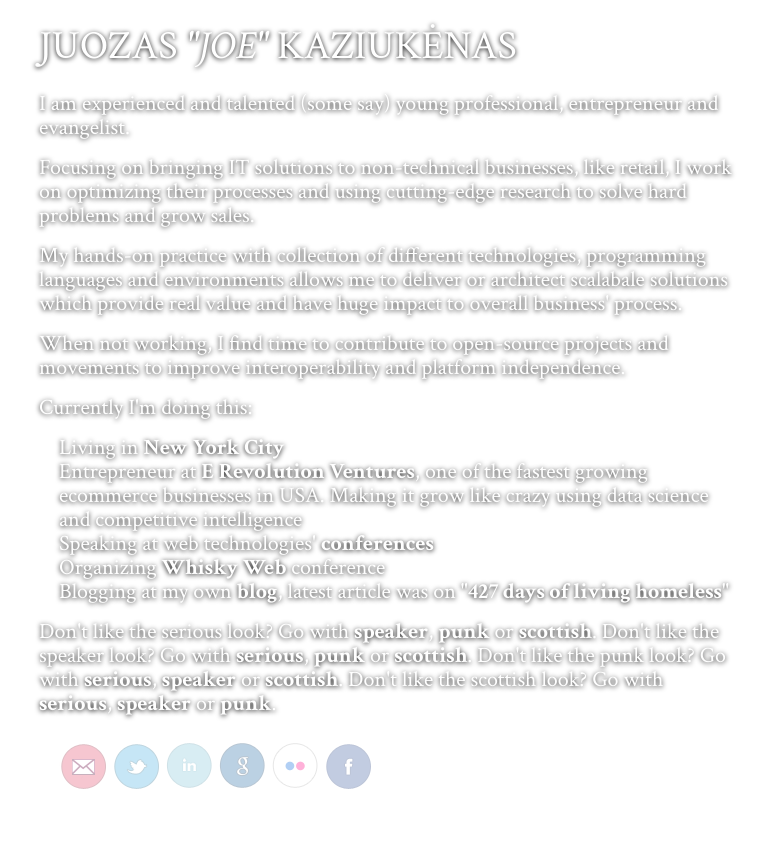
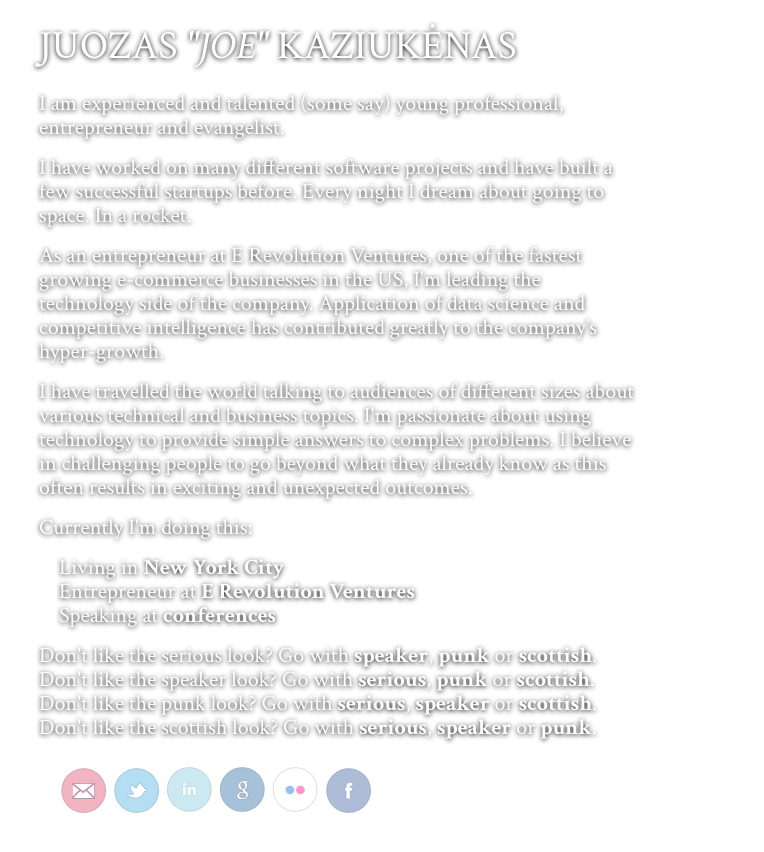
Before and after one commit to juokaz/juokaz.com, a Jekyll site: the page built from index.html, in a window 1280 px wide. Shown: the top 852 px of the page, without its empty margins (11-775 px from the left). Built offline with Jekyll 4.4.1, drawn with Linux system fonts in a browser that asks for light colours; nearby versions of some CDN libraries; library files that are not in the unit come from our copies; the list of posts is cut into pages by our own code.

Commit message:
Updated about text. Removed whiskyweb and blog links

```diff
--- a/index.html
+++ b/index.html
@@ -14,14 +14,14 @@
         p, ul { color: #fff; font: 22px 'Crimson Text', serif; line-height: 24px; margin-bottom: 16px; -webkit-font-smoothing: antialiased; text-shadow: 0 1px 5px black; }
         a { color: #fff; font-weight: bold; text-decoration: none; }
         a:hover { color: #999; }
-        #about { width: 700px; padding: 20px 0 0 30px; margin: 0 auto 0 20px !important; }
+        #about { width: 600px; padding: 20px 0 0 30px; margin: 0 auto 0 20px !important; }
         h1 { font-size: 40px; font-family: 'Crimson Text', serif; font-weight: 300; margin-bottom: 20px; color: #fff; text-shadow: 0 1px 5px black; text-transform:uppercase; }
         ul { margin-left: 20px; }
         ul#connect{ margin-left: 0; width: 60px; position: fixed; right: 52px; top: 22px; }
         #connect li{display:inline;list-style-type:none;}
         #connect a{text-decoration: none;border-style: none;}
-        #connect a:link,#navlist a:visited{text-decoration: none;opacity:0.3;border-style: none;}
-        #connect a:hover{text-decoration: none;opacity:0.8;border-style: none;}
+        #connect a:link,#navlist a:visited{text-decoration: none;opacity:0.4;border-style: none;}
+        #connect a:hover{text-decoration: none;opacity:0.9;border-style: none;}
         #connect img {border:none;margin-bottom:5px;}
 
         #serious #about { padding: 20px 30px 0 0; margin: 0 20px 0 auto !important; }
@@ -57,23 +57,23 @@
         I am experienced and talented (some say) young professional, entrepreneur and evangelist.
     </p>
     <p>
-        Focusing on bringing IT solutions to non-technical businesses, like retail, I work on optimizing their processes and using cutting-edge research to solve hard problems and grow sales.
+        I have worked on many different software projects and have built a few successful startups before. Every night I dream about going to space. In a rocket.
     </p>
     <p>
-        My hands-on practice with collection of different technologies, programming languages and environments allows me to deliver or architect scalabale solutions which provide real value and have huge impact to overall business' process.
+        As an entrepreneur at E Revolution Ventures, one of the fastest growing e-commerce businesses in the US, I'm leading the technology side of the company. Application of data science and competitive intelligence has contributed greatly to the company’s hyper-growth.
     </p>
     <p>
-        When not working, I find time to contribute to open-source projects and movements to improve interoperability and platform independence.
+        I have travelled the world talking to audiences of different sizes about various technical and business topics. I'm passionate about using technology to provide simple answers to complex problems. I believe in challenging people to go beyond what they already know as this often results in exciting and unexpected outcomes.
     </p>
     <p>
         Currently I'm doing this:
     </p>
     <ul>
         <li>Living in <strong>New York City</strong></li>
-        <li>Entrepreneur at <strong>E Revolution Ventures</strong>, one of the fastest growing ecommerce businesses in USA. Making it grow like crazy using data science and competitive intelligence</li>
-        <li>Speaking at web technologies' <a href="conferences.html">conferences</a></li>
-        <li>Organizing <a href="http://whiskyweb.co.uk">Whisky Web</a> conference</li>
-		<li>Blogging at my own <a href="/blog">blog</a>, latest article was on <a href="{{ site.posts[0].url }}">"{{ site.posts[0].title }}"</a></li>
+        <li>Entrepreneur at <strong>E Revolution Ventures</strong></li>
+        <li>Speaking at <a href="conferences.html">conferences</a></li>
+        <!--<li>Organizing <a href="http://whiskyweb.co.uk">Whisky Web</a> conference</li>-->
+		<!--<li>Blogging at my own <a href="/blog">blog</a>, latest article was on <a href="{{ site.posts[0].url }}">"{{ site.posts[0].title }}"</a></li>-->
     </ul>
     <p>
         <span id="go-serious">
```
